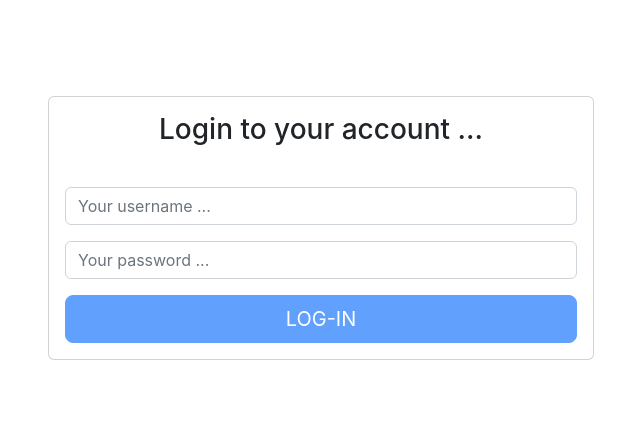
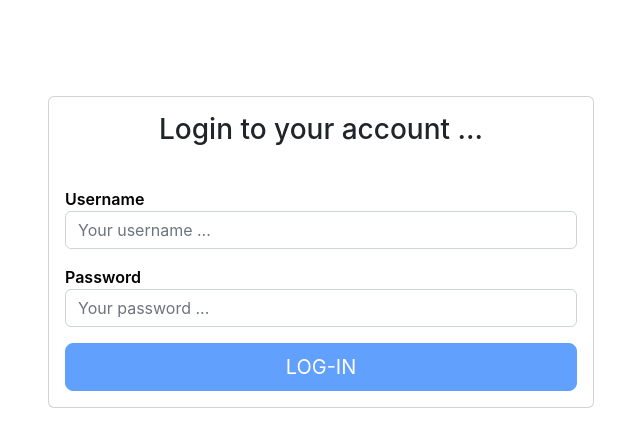
Before and after one commit to kingsleytagbo/nextjs-react-base, a Next.js app: page / in a window 1280 px wide. Shown: the top 446 px of the page, without its empty margins (319-959 px from the left). Built offline with nearby package versions, Linux system fonts and the light colour scheme.

Commit message:
onClick Function

```diff
--- a/components/authentication/login-form.tsx
+++ b/components/authentication/login-form.tsx
@@ -8,7 +8,7 @@ export default function LoginForm(props: any) {
   const router = useRouter();
   const [data, setItems] = useState(props);
 
-  const [form, setFormValue] = useState({ name: '', password: '' });
+  const [form, setFormValue] = useState({ username: '', password: '' });
   const [isValid, setValidation] = useState(false);
   const [showForm, displayForm] = useState(true);
   const [isLoading, setLoading] = useState(false);
@@ -28,7 +28,7 @@ export default function LoginForm(props: any) {
       for (let i = 0; i < values.length; i++) {
         const key: any = values[i];
         const value = formState[key];
-        if ((key === 'name' && value.length < 3) || (key === 'password' && value.length < 5)) {
+        if ((key === 'username' && value.length < 3) || (key === 'password' && value.length < 5)) {
           valid = false;
           break;
         }
@@ -53,7 +53,7 @@ export default function LoginForm(props: any) {
     validate();
   }
 
-  const click = (event: any) => {
+  const onClick = (event: any) => {
     setLoading(true);
     const result = postFormJsonData(formState);
     processApiData(result);
@@ -62,7 +62,7 @@ export default function LoginForm(props: any) {
 
   const postFormJsonData = (data: any) => {
     const header = {
-      'Authorization': 'Basic ' + btoa(data.name + ':' + data.password),
+      'Authorization': 'Basic ' + btoa(data.username + ':' + data.password),
       'Content-Type': 'application/json'
     };
 
@@ -130,18 +130,20 @@ export default function LoginForm(props: any) {
 
               <form className="card-body" method="post" style={{ display: showForm ? 'block' : 'none' }}>
                 <div className="mt-3">
+                  <label htmlFor="username">Username</label>
                   <input
-                    value={form.name}
+                    value={form.username}
                     onChange={onChange}
                     className="form-control"
-                    id="name"
-                    name="name"
+                    id="username"
+                    name="username"
                     placeholder="Your username ..."
                     type="text"
                     autoComplete="false"
                   />
                 </div>
                 <div className="mt-3">
+                  <label htmlFor="password"> Password</label>
                   <input
                     value={form.password}
                     onChange={onChange}
@@ -156,7 +158,7 @@ export default function LoginForm(props: any) {
                 <div className="d-grid mt-3">
                   <button
                     disabled={!isValid}
-                    onClick={click}
+                    onClick={onClick}
                     className="btn btn-primary btn-lg" type="button" value="Send Now">
                     LOG-IN
                   </button>
--- a/styles/globals.css
+++ b/styles/globals.css
@@ -24,3 +24,7 @@ a {
     background: black;
   }
 }
+label{
+  font-weight: 600;
+  color: #000;
+}
```
Also changed, not shown: public/img/folders-login-form.png (added), public/img/login-form-1.png.
